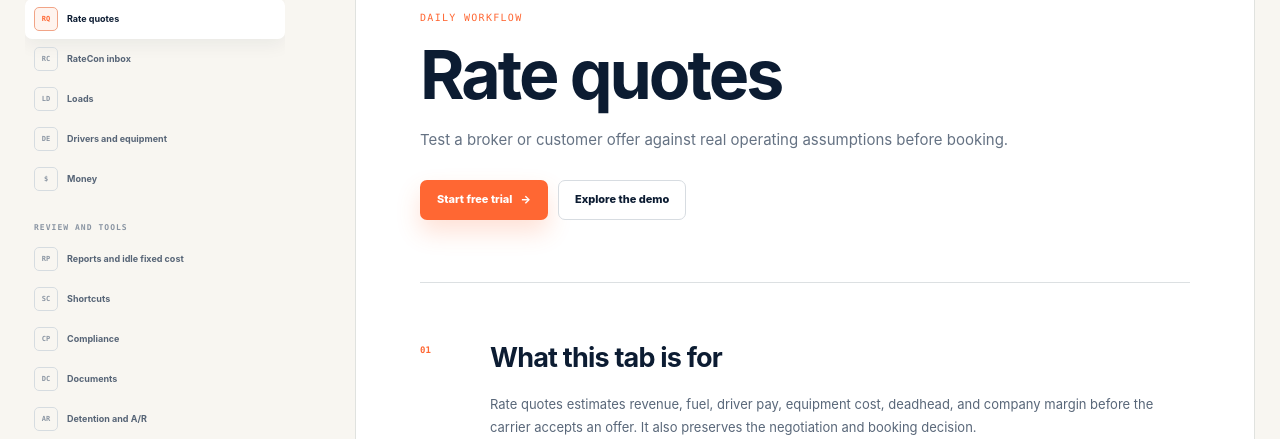
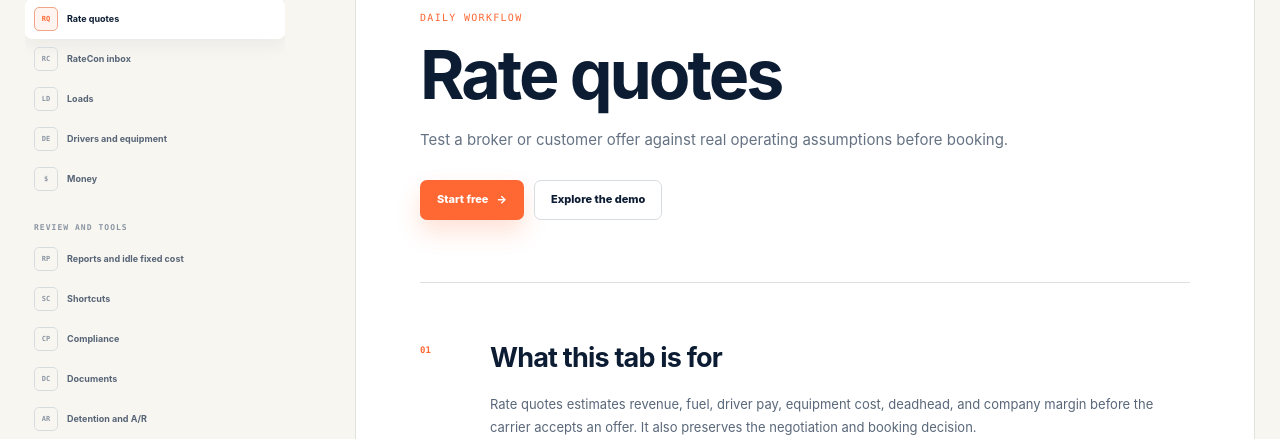
Before and after one commit to DavidOTW/CarrierOS, a FastAPI app: page /help/rate-quotes in a window 1280 px wide. Shown: the part 263-702 px from the top of the page. Run offline with FastAPI, Linux system fonts and the light colour scheme.

Commit message:
Align public copy with free 1-unit offer.
Updated the signup link to include a plan parameter for free operators.

```diff
--- a/app/templates/help_guide.html
+++ b/app/templates/help_guide.html
@@ -26,7 +26,7 @@
         <span class="public-eyebrow">{{ guide_group.title }}</span>
         <h1>{{ guide.title }}</h1>
         <p>{{ guide.summary }}</p>
-        <div class="help-article-actions">{% if user %}<a class="public-btn public-btn-orange" href="{{ guide.route }}">Open {{ guide.title }} <span aria-hidden="true">&rarr;</span></a>{% else %}<a class="public-btn public-btn-orange" href="/signup">Start free trial <span aria-hidden="true">&rarr;</span></a><a class="public-btn public-btn-light" href="/demo">Explore the demo</a>{% endif %}</div>
+        <div class="help-article-actions">{% if user %}<a class="public-btn public-btn-orange" href="{{ guide.route }}">Open {{ guide.title }} <span aria-hidden="true">&rarr;</span></a>{% else %}<a class="public-btn public-btn-orange" href="/signup?plan=free_operator">Start free <span aria-hidden="true">&rarr;</span></a><a class="public-btn public-btn-light" href="/demo">Explore the demo</a>{% endif %}</div>
       </header>
 
       <section class="help-article-section">
```
